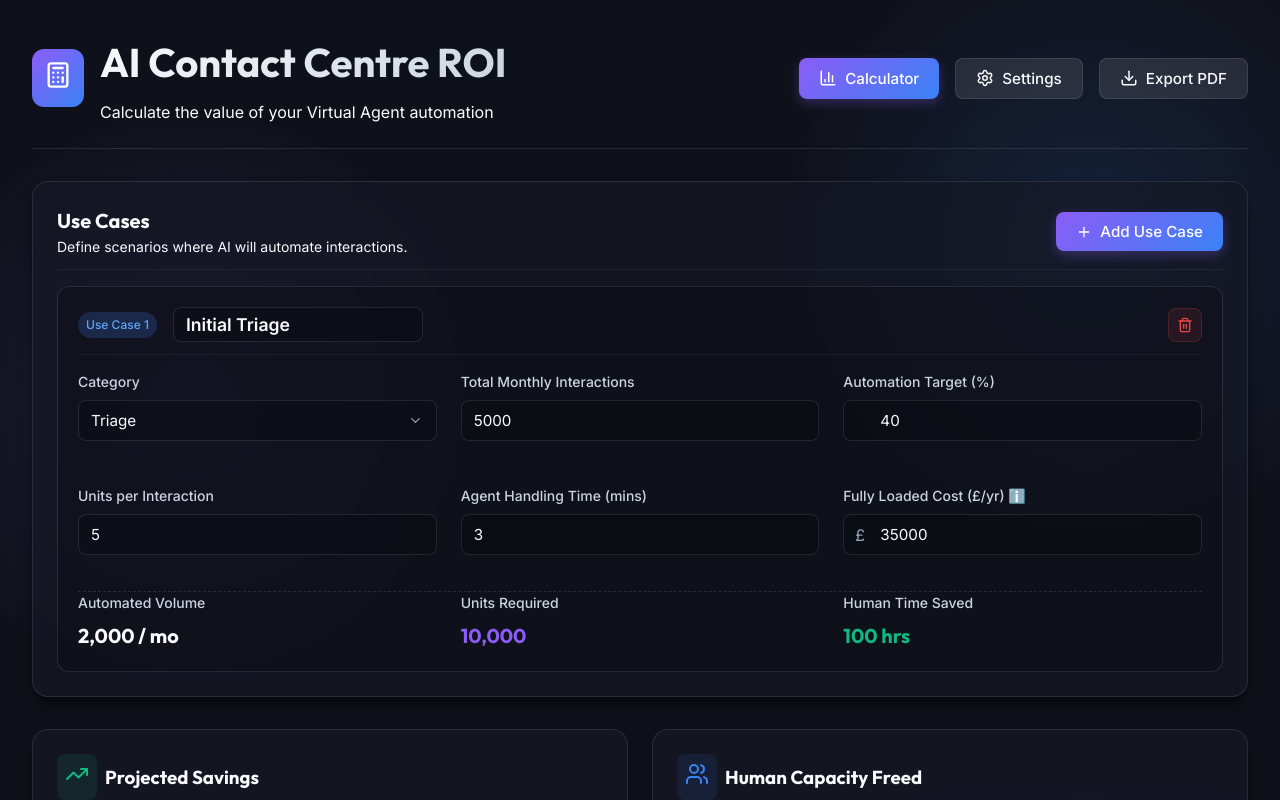
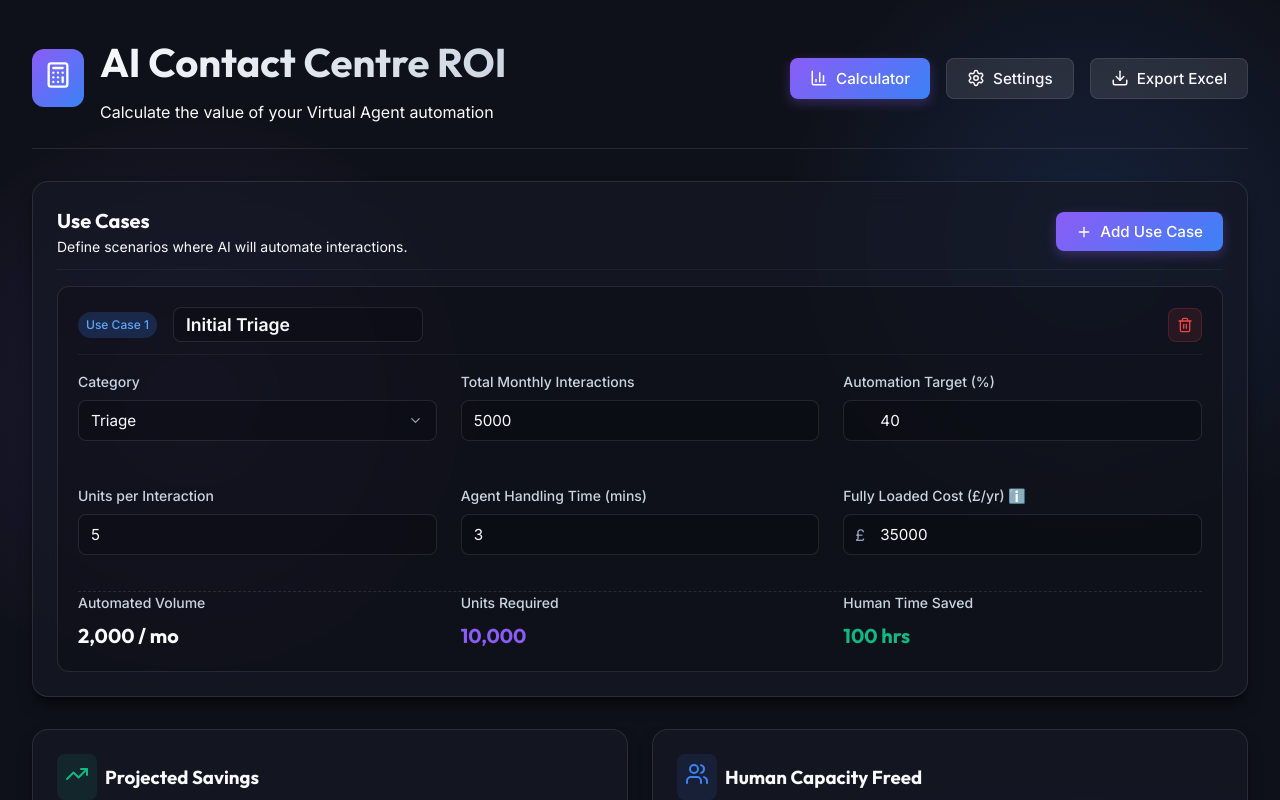
Before and after one commit to jredsell/roicalculator, a React (Vite) app: page / in a window 1280 px wide. Shown: the top 800 px of the page. Built offline with nearby package versions, Linux system fonts and the light colour scheme.

Commit message:
Replace PDF export with Excel export using xlsx library

```diff
--- a/package.json
+++ b/package.json
@@ -12,11 +12,11 @@
     "deploy": "gh-pages -d dist"
   },
   "dependencies": {
-    "html2pdf.js": "^0.14.0",
     "lucide-react": "^1.26.0",
     "react": "^19.2.7",
     "react-dom": "^19.2.7",
-    "recharts": "^3.10.0"
+    "recharts": "^3.10.0",
+    "xlsx": "^0.18.5"
   },
   "devDependencies": {
     "@types/react": "^19.2.17",
--- a/src/App.jsx
+++ b/src/App.jsx
@@ -1,6 +1,6 @@
 import { useState, useMemo } from 'react'
 import { Calculator, Download, Plus, Settings, BarChart3 } from 'lucide-react'
-import html2pdf from 'html2pdf.js'
+import * as XLSX from 'xlsx'
 
 import GlobalSettings from './components/GlobalSettings'
 import UseCaseManager from './components/UseCaseManager'
@@ -101,22 +101,58 @@ function App() {
     }
   }, [globalSettings, useCases])
 
-  const exportPDF = () => {
-    const element = document.getElementById('report-content')
-    const opt = {
-      margin:       10,
-      filename:     'AI_ROI_Report.pdf',
-      image:        { type: 'jpeg', quality: 0.98 },
-      html2canvas:  { scale: 2 },
-      jsPDF:        { unit: 'mm', format: 'a4', orientation: 'portrait' }
-    }
+  const exportExcel = () => {
+    const settingsData = [
+      ['Setting', 'Value'],
+      ['Total Number of Human Agents', globalSettings.numberOfAgents],
+      ['Agent License Cost (£/month)', globalSettings.agentLicenseCost],
+      ['AI Enablement Cost (£/agent/month)', globalSettings.aiEnablementCost],
+      ['Included AI Units (per agent/month)', globalSettings.includedAiUnits],
+      ['Additional Bundle Cost (£)', globalSettings.additionalBundleCost],
+      ['Additional Bundle Size (Units)', globalSettings.additionalBundleSize],
+      ['FTE Weekly Working Hours', globalSettings.fteWeeklyHours],
+    ];
 
-    // Temporarily add a class to body or wrapper to hide non-print elements
-    document.body.classList.add('exporting-pdf')
+    const useCasesData = [
+      ['Name', 'Category', 'Interactions/Mo', 'Automation Target (%)', 'Units/Interaction', 'Handling Time (mins)', 'Fully Loaded Cost (£/yr)'],
+      ...useCases.map(uc => [
+        uc.name,
+        uc.category,
+        uc.totalInteractions,
+        uc.percentToAutomate,
+        uc.unitsPerInteraction,
+        uc.actualHandlingTime,
+        uc.fullyLoadedAgentCost
+      ])
+    ];
 
-    html2pdf().set(opt).from(element).save().then(() => {
-      document.body.classList.remove('exporting-pdf')
-    })
+    const resultsData = [
+      ['Metric', 'Value'],
+      ['Total Units Required/Mo', results.totalUnitsRequired],
+      ['Included Units', results.totalIncludedUnits],
+      ['Extra Units Needed', results.extraUnitsNeeded],
+      ['Bundles Needed', results.bundlesNeeded],
+      ['Total AI Monthly Cost (£)', results.totalAiMonthlyCost],
+      ['Base Software Cost (£)', results.baseSoftwareCost],
+      ['Total Time Saved (Hours/Mo)', results.totalTimeSavedHours],
+      ['Total FTEs Saved', results.totalFteSaved],
+      ['Current Human Handling Cost (£/Mo)', results.totalCurrentAgentCostMonthly],
+      ['Net Monthly Savings (£)', results.netMonthlySavings],
+      ['Net Yearly Savings (£)', results.netYearlySavings]
+    ];
+
+    const wb = XLSX.utils.book_new();
+
+    const wsSettings = XLSX.utils.aoa_to_sheet(settingsData);
+    XLSX.utils.book_append_sheet(wb, wsSettings, "Global Settings");
+
+    const wsUseCases = XLSX.utils.aoa_to_sheet(useCasesData);
+    XLSX.utils.book_append_sheet(wb, wsUseCases, "Use Cases");
+
+    const wsResults = XLSX.utils.aoa_to_sheet(resultsData);
+    XLSX.utils.book_append_sheet(wb, wsResults, "Results Summary");
+
+    XLSX.writeFile(wb, 'AI_ROI_Report.xlsx');
   }
 
   return (
@@ -145,8 +181,8 @@ function App() {
           >
             <Settings size={18} /> Settings
           </button>
-          <button className="btn btn-secondary" onClick={exportPDF}>
-            <Download size={18} /> Export PDF
+          <button className="btn btn-secondary" onClick={exportExcel}>
+            <Download size={18} /> Export Excel
           </button>
         </div>
       </header>
```
Also changed, not shown: 1 other file (tests, documents, lock files or other folders).
